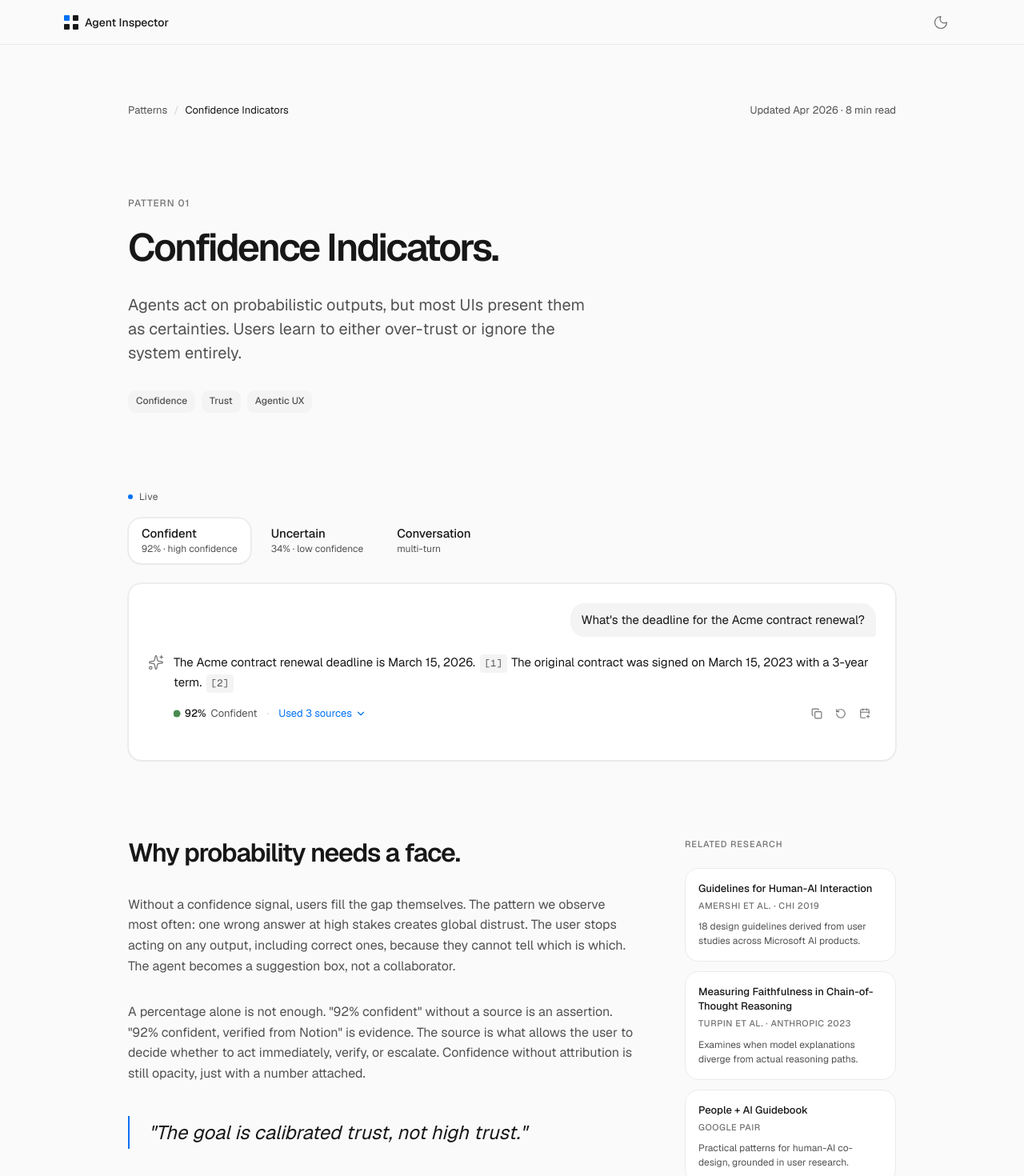
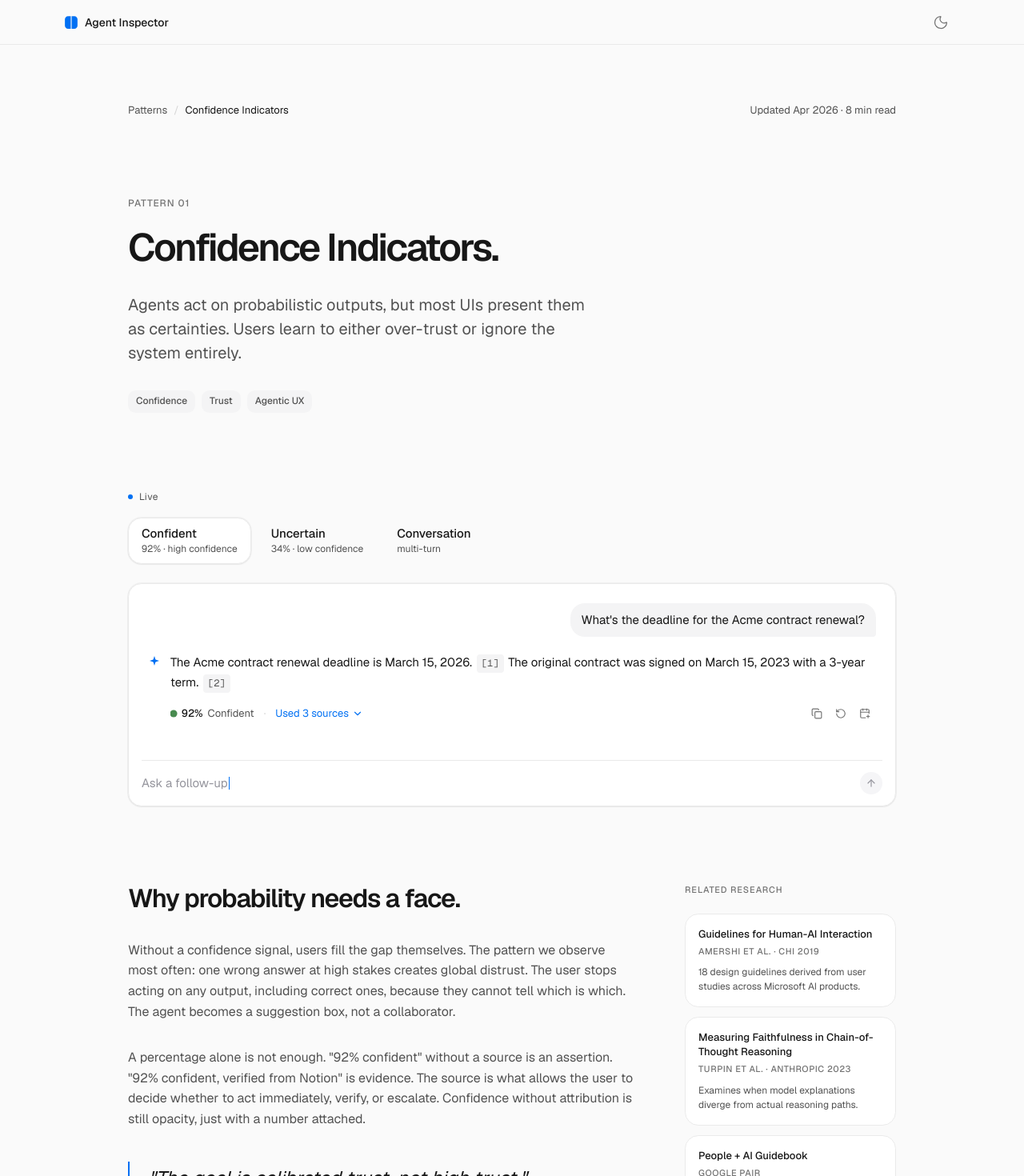
Before and after one commit to EricSparksJr/agent-inspector, a Next.js app: page /patterns/confidence-indicators in a window 1280 px wide. Shown: the top 1470 px of the page at 80% size. Built offline with nearby package versions, Linux system fonts and the light colour scheme.

Commit message:
Add chat input row, blinking caret, filled submit, AI star, split-lens logo

```diff
--- a/app/globals.css
+++ b/app/globals.css
@@ -257,6 +257,23 @@
     to   { opacity: 1; transform: translateY(0); }
   }
 
+  /* MessageThread follow-up composer — caret (50/50 blink, step via tight keyframes + linear) */
+  @keyframes composer-caret-blink {
+    0%, 49.999% {
+      opacity: 1;
+    }
+    50%, 100% {
+      opacity: 0;
+    }
+  }
+
+  .followup-composer-caret {
+    width: 1.5px;
+    height: 16px;
+    background-color: var(--accent);
+    animation: composer-caret-blink 1.06s linear infinite;
+  }
+
   @media (prefers-reduced-motion: reduce) {
     .page-enter { animation: none; }
     * {
@@ -264,5 +281,9 @@
       animation-duration: 0.01ms !important;
       animation-iteration-count: 1 !important;
     }
+    .followup-composer-caret {
+      animation: none !important;
+      opacity: 1;
+    }
   }
 }
--- a/app/layout.tsx
+++ b/app/layout.tsx
@@ -1,4 +1,5 @@
 import type { Metadata } from "next";
+import Script from "next/script";
 import { Geist, Geist_Mono } from "next/font/google";
 import SiteNav from "@/components/SiteNav";
 import "./globals.css";
@@ -36,10 +37,12 @@ export default function RootLayout({
       className={`${geistSans.variable} ${geistMono.variable} h-full scroll-smooth antialiased`}
       suppressHydrationWarning
     >
-      <head>
-        <script dangerouslySetInnerHTML={{ __html: themeScript }} />
-      </head>
       <body className="min-h-full flex flex-col">
+        <Script
+          id="theme-init"
+          strategy="beforeInteractive"
+          dangerouslySetInnerHTML={{ __html: themeScript }}
+        />
         <SiteNav />
         {children}
       </body>
--- a/components/SiteNav.tsx
+++ b/components/SiteNav.tsx
@@ -29,23 +29,24 @@ export default function SiteNav() {
           className="flex items-center gap-2 text-sm font-medium transition-opacity duration-[120ms] hover:opacity-70"
           style={{ color: "var(--text)" }}
         >
-          {/* 2×2 pattern-grid mark: top-left square in accent, others in text */}
+          {/* Split-lens mark */}
           <svg
+            xmlns="http://www.w3.org/2000/svg"
             width="18"
             height="18"
-            viewBox="0 0 18 18"
+            viewBox="0 0 32 32"
             fill="none"
             aria-hidden="true"
             style={{ flexShrink: 0 }}
           >
-            {/* top-left — accent */}
-            <rect x="0" y="0" width="7" height="7" rx="1" fill="var(--accent)" />
-            {/* top-right */}
-            <rect x="11" y="0" width="7" height="7" rx="1" fill="currentColor" />
-            {/* bottom-left */}
-            <rect x="0" y="11" width="7" height="7" rx="1" fill="currentColor" />
-            {/* bottom-right */}
-            <rect x="11" y="11" width="7" height="7" rx="1" fill="currentColor" />
+            <path
+              d="M9 2H15V30H9C5.13401 30 2 26.866 2 23V9C2 5.13401 5.13401 2 9 2Z"
+              fill="var(--accent)"
+            />
+            <path
+              d="M17 2H23C26.866 2 30 5.13401 30 9V23C30 26.866 26.866 30 23 30H17V2Z"
+              fill="var(--accent)"
+            />
           </svg>
           Agent Inspector
         </Link>
--- a/components/patterns/ConfidencePatternCard.tsx
+++ b/components/patterns/ConfidencePatternCard.tsx
@@ -11,7 +11,6 @@ import {
   Mail,
   MessageSquare,
   BarChart2,
-  Sparkles,
 } from "lucide-react"
 
 // ─── types ────────────────────────────────────────────────────────────────────
@@ -316,13 +315,22 @@ export default function ConfidencePatternCard({
             </div>
           </div>
 
-          {/* Agent response — sparkle icon + plain prose, no bubble */}
+          {/* Agent response — solid accent star + plain prose, no bubble */}
           <div className="flex items-start gap-3">
-            <Sparkles
+            <svg
+              width={16}
+              height={16}
+              viewBox="0 0 24 24"
+              fill="none"
+              xmlns="http://www.w3.org/2000/svg"
               className="mt-0.5 shrink-0"
-              style={{ width: 20, height: 20, color: "var(--text-subtle)" }}
-              strokeWidth={1.5}
-            />
+              aria-hidden
+            >
+              <path
+                d="m12 3-1.912 5.813a2 2 0 0 1-1.275 1.275L3 12l5.813 1.912a2 2 0 0 1 1.275 1.275L12 21l1.912-5.813a2 2 0 0 1 1.275-1.275L21 12l-5.813-1.912a2 2 0 0 1-1.275-1.275L12 3Z"
+                fill="var(--accent)"
+              />
+            </svg>
             <AnimatePresence mode="wait">
               <motion.p
                 key={state}
--- a/components/patterns/MessageThread.tsx
+++ b/components/patterns/MessageThread.tsx
@@ -3,7 +3,6 @@
 import { useState, useRef, useEffect } from "react"
 import { motion, AnimatePresence } from "framer-motion"
 import {
-  Sparkles,
   Copy,
   CalendarPlus,
   RotateCcw,
@@ -13,6 +12,7 @@ import {
   Mail,
   MessageSquare,
   Check,
+  ArrowUp,
 } from "lucide-react"
 import { Collapsible as CollapsiblePrimitive } from "@base-ui/react/collapsible"
 import { Popover as PopoverPrimitive } from "@base-ui/react/popover"
@@ -366,12 +366,21 @@ function AssistantTurn({
 
   return (
     <div className="flex items-start gap-3">
-      {/* Sparkle icon — top-left anchor */}
-      <Sparkles
+      {/* Assistant indicator — solid accent star (no stroke / gradient) */}
+      <svg
+        width={16}
+        height={16}
+        viewBox="0 0 24 24"
+        fill="none"
+        xmlns="http://www.w3.org/2000/svg"
         className="mt-0.5 shrink-0"
-        style={{ width: 20, height: 20, color: "var(--text-subtle)" }}
-        strokeWidth={1.5}
-      />
+        aria-hidden
+      >
+        <path
+          d="m12 3-1.912 5.813a2 2 0 0 1-1.275 1.275L3 12l5.813 1.912a2 2 0 0 1 1.275 1.275L12 21l1.912-5.813a2 2 0 0 1 1.275-1.275L21 12l-5.813-1.912a2 2 0 0 1-1.275-1.275L12 3Z"
+          fill="var(--accent)"
+        />
+      </svg>
 
       <div className="min-w-0 flex-1">
         {/* Prose with inline citations */}
@@ -570,6 +579,35 @@ export default function MessageThread({
           </div>
         </div>
 
+        {/* Static follow-up composer (visual demo only; not wired to input handlers) */}
+        <div className="shrink-0">
+          <div
+            className="mx-4 h-px shrink-0"
+            style={{ backgroundColor: "var(--border)" }}
+          />
+          <div className="flex items-center justify-between px-4 py-3.5">
+            <span className="inline-flex items-center gap-0">
+              <span
+                className="text-[15px] leading-[1.6]"
+                style={{ color: "#94949C" }}
+              >
+                Ask a follow-up
+              </span>
+              <span
+                className="followup-composer-caret ml-px inline-block shrink-0 align-middle"
+                aria-hidden
+              />
+            </span>
+            <button
+              type="button"
+              aria-label="Send message"
+              className="followup-composer-send group inline-flex size-7 shrink-0 cursor-pointer items-center justify-center rounded-full border-0 bg-[#F5F5F7] p-0 text-[#94949C] shadow-none outline-none transition-colors duration-[120ms] hover:bg-[#EBEBED] hover:text-[#28251D] focus:outline-none focus-visible:outline-none dark:bg-[rgba(255,255,255,0.06)] dark:text-[#94949C] dark:hover:bg-[rgba(255,255,255,0.1)] dark:hover:text-white"
+            >
+              <ArrowUp className="size-3.5 shrink-0" strokeWidth={2} />
+            </button>
+          </div>
+        </div>
+
         {/* Scroll-to-latest floater */}
         <AnimatePresence>
           {showScrollBtn && !numbered && (
@@ -582,7 +620,7 @@ export default function MessageThread({
               onClick={() =>
                 bottomRef.current?.scrollIntoView({ behavior: "smooth", block: "end" })
               }
-              className="absolute bottom-4 right-4 flex items-center gap-1.5 rounded-full px-3 py-1.5 text-[12px] transition-colors duration-[120ms]"
+              className="absolute bottom-[5.25rem] right-4 flex items-center gap-1.5 rounded-full px-3 py-1.5 text-[12px] transition-colors duration-[120ms]"
               style={{
                 backgroundColor: "var(--bg-elevated)",
                 border: "1px solid var(--border)",
```
